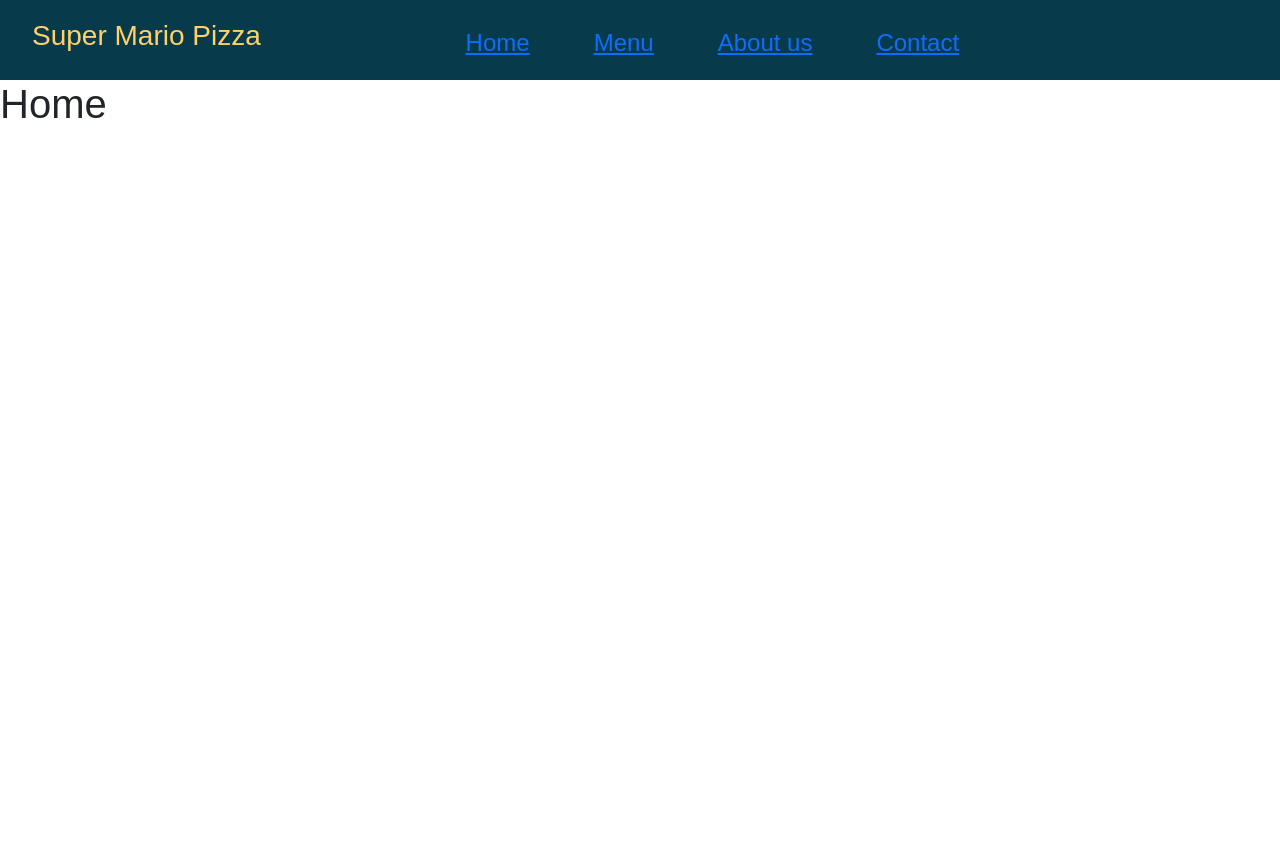
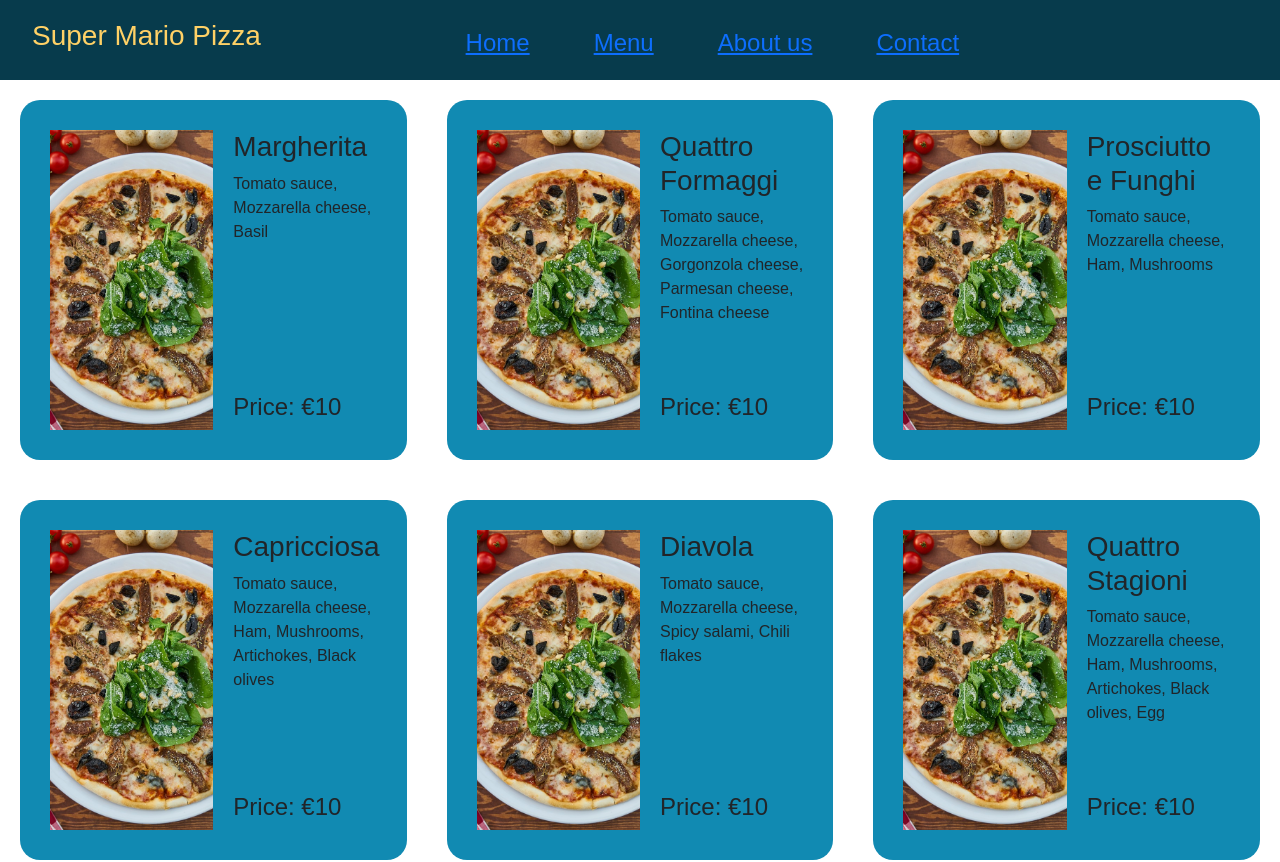
Before and after one commit to alexandengstrom/pizza-website, a React (Vite) app: page /menu in a window 1280 px wide. Shown: the top 862 px of the page. Built offline with nearby package versions, Linux system fonts and the light colour scheme; a web font is replaced by a local one.

Commit message:
worked on the menu

```diff
--- a/package.json
+++ b/package.json
@@ -17,6 +17,7 @@
     "react-router-dom": "^6.14.1"
   },
   "devDependencies": {
+    "@types/node": "^20.3.3",
     "@types/react": "^18.0.37",
     "@types/react-dom": "^18.0.11",
     "@typescript-eslint/eslint-plugin": "^5.59.0",
--- /dev/null
+++ b/src/Components/Pizza.tsx
@@ -0,0 +1,23 @@
+interface Props {
+    name: string;
+    ingredients: string[];
+    price: number;
+    image: string;
+}
+
+function Pizza({ name, ingredients, price, image }: Props) {
+    return (
+        <>
+             <div className="pizza-item">
+                    <img className="pizza-image" src={"/PizzaImages/" + image} alt="Image" />
+                    <div className="pizza-info">
+                    <h3>{name}</h3>
+                    <p key="ingredients">{ingredients.join(", ")}</p>
+                    <h4>Price: €{price}</h4>
+                    </div>
+                </div>
+        </>
+    )
+}
+
+export default Pizza
--- /dev/null
+++ b/src/Data/data.json
@@ -0,0 +1,94 @@
+{
+    "pizzas": [
+      {
+        "name": "Margherita",
+        "ingredients": ["Tomato sauce", "Mozzarella cheese", "Basil"],
+        "price": 10,
+        "image": "margherita.jpg"
+      },
+      {
+        "name": "Quattro Formaggi",
+        "ingredients": ["Tomato sauce", "Mozzarella cheese", "Gorgonzola cheese", "Parmesan cheese", "Fontina cheese"],
+        "price": 10,
+        "image": "margherita.jpg"
+      },
+      {
+        "name": "Prosciutto e Funghi",
+        "ingredients": ["Tomato sauce", "Mozzarella cheese", "Ham", "Mushrooms"],
+        "price": 10,
+        "image": "margherita.jpg"
+      },
+      {
+        "name": "Capricciosa",
+        "ingredients": ["Tomato sauce", "Mozzarella cheese", "Ham", "Mushrooms", "Artichokes", "Black olives"],
+        "price": 10,
+        "image": "margherita.jpg"
+      },
+      {
+        "name": "Diavola",
+        "ingredients": ["Tomato sauce", "Mozzarella cheese", "Spicy salami", "Chili flakes"],
+        "price": 10,
+        "image": "margherita.jpg"
+      },
+      {
+        "name": "Quattro Stagioni",
+        "ingredients": ["Tomato sauce", "Mozzarella cheese", "Ham", "Mushrooms", "Artichokes", "Black olives", "Egg"],
+        "price": 10,
+        "image": "margherita.jpg"
+      },
+      {
+        "name": "Marinara",
+        "ingredients": ["Tomato sauce", "Garlic", "Oregano"],
+        "price": 10,
+        "image": "margherita.jpg"
+      },
+      {
+        "name": "Napoletana",
+        "ingredients": ["Tomato sauce", "Mozzarella cheese", "Anchovies", "Garlic", "Oregano"],
+        "price": 10,
+        "image": "margherita.jpg"
+      },
+      {
+        "name": "Bianca",
+        "ingredients": ["Mozzarella cheese", "Ricotta cheese", "Parmesan cheese", "Garlic"],
+        "price": 10,
+        "image": "margherita.jpg"
+      },
+      {
+        "name": "Tonno e Cipolla",
+        "ingredients": ["Tomato sauce", "Mozzarella cheese", "Tuna", "Onions"],
+        "price": 10,
+        "image": "margherita.jpg"
+      },
+      {
+        "name": "Romana",
+        "ingredients": ["Tomato sauce", "Mozzarella cheese", "Anchovies", "Oregano"],
+        "price": 10,
+        "image": "margherita.jpg"
+      },
+      {
+        "name": "Bufala",
+        "ingredients": ["Tomato sauce", "Buffalo mozzarella cheese", "Basil"],
+        "price": 10,
+        "image": "margherita.jpg"
+      },
+      {
+        "name": "Calzone",
+        "ingredients": ["Tomato sauce", "Mozzarella cheese", "Ham", "Mushrooms", "Ricotta cheese"],
+        "price": 10,
+        "image": "margherita.jpg"
+      },
+      {
+        "name": "Pesto",
+        "ingredients": ["Pesto sauce", "Mozzarella cheese", "Cherry tomatoes", "Parmesan cheese"],
+        "price": 10,
+        "image": "margherita.jpg"
+      },
+      {
+        "name": "Siciliana",
+        "ingredients": ["Tomato sauce", "Mozzarella cheese", "Anchovies", "Olives", "Capers"],
+        "price": 10,
+        "image": "margherita.jpg"
+      }
+    ]
+  }
--- a/src/Pages/Menu.tsx
+++ b/src/Pages/Menu.tsx
@@ -1,5 +1,31 @@
-function Menu() {
-    return <h1>Home</h1>
+import React from 'react';
+import jsonData from '../Data/data.json';
+import Pizza from "../Components/Pizza"
+
+interface PizzaUnpacked {
+    name: string;
+    ingredients: string[];
+    price: number;
+    image: string;
 }
 
-export default Menu
+function Menu() {
+    const pizzas: PizzaUnpacked[] = jsonData.pizzas;
+
+    return (
+        <>
+        <div className="pizza-container">
+            {pizzas.map((pizza: PizzaUnpacked) => (
+              <Pizza
+              name={pizza.name}
+              ingredients={pizza.ingredients}
+              price={pizza.price}
+              image={pizza.image}/>
+
+            ))}
+        </div>
+        </>
+    );
+}
+
+export default Menu;
--- a/src/Styles/main.css
+++ b/src/Styles/main.css
@@ -20,6 +20,11 @@
     background-color: var(--bgColor);
     width: 100%;
     height: 100vh;
+}
+
+.content-container {
+    display: flex;
+    justify-content: center;
 }
 
 .home-container {
@@ -106,6 +111,40 @@ header .nav-btn {
     font-size: 2rem;
 }
 
+.pizza-container {
+    display: grid;
+    grid-template-columns: 1fr 1fr 1fr;
+    height: auto;
+    justify-content: center;
+    align-items: stretch;
+}
+
+.pizza-item {
+    background-color: var(--mainColorLight);
+    border-radius: 20px;
+    display: flex;
+    padding: 30px;
+    margin: 20px;
+}
+
+.pizza-image {
+    width: 50%;
+    height: 100%;
+    object-fit: cover;
+}
+
+.pizza-info {
+    padding-left: 20px;
+    width: 50%;
+    height: 300px;
+    position: relative;
+}
+
+.pizza-info h4 {
+    position: absolute;
+    bottom: 0;
+}
+
 @media only screen and (max-width: 1024px) {
     .picture-box {
         flex-direction: column;
@@ -158,5 +197,13 @@ header .nav-btn {
         font-size: 2.5rem;
     }
 
+    .pizza-container {
+        grid-template-columns: 1fr;
+    }
+
+    .pizza-info h3 {
+        font-size: 2rem;
+    }
+
 
 }
```
Also changed, not shown: public/PizzaImages/margherita.jpg (added), 1 other file (tests, documents, lock files or other folders).
